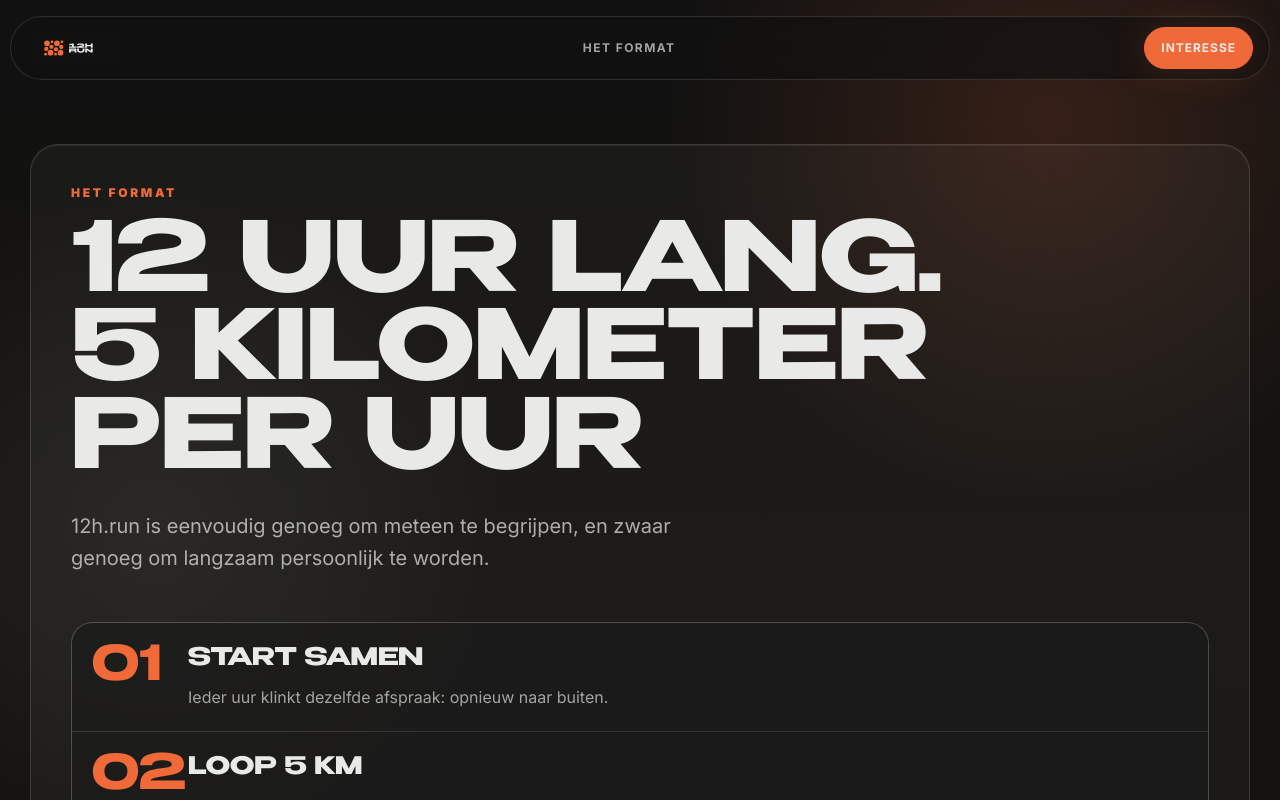
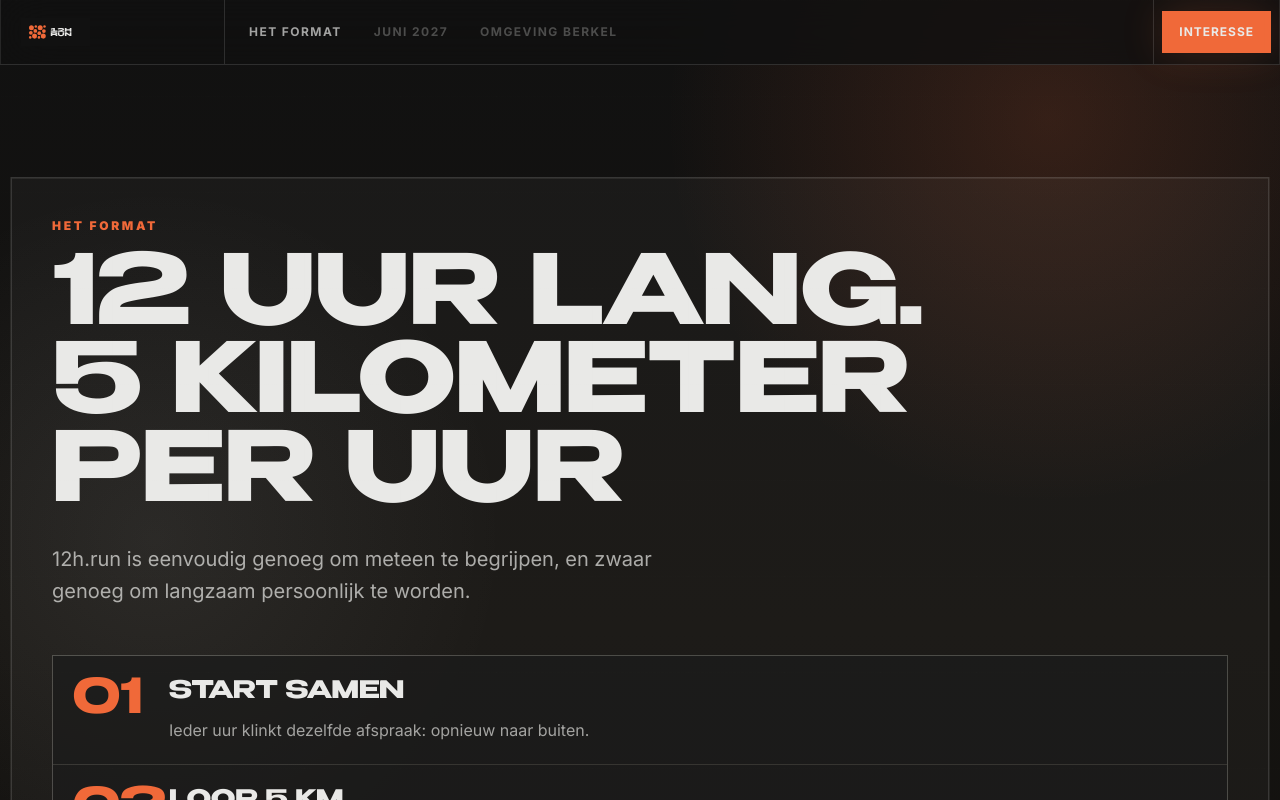
Before and after one commit to ruuddankers/12hrun, a Next.js app: page / in a window 1280 px wide. Shown: the top 800 px of the page. Built offline with nearby package versions, Linux system fonts and the light colour scheme.

Commit message:
Square off layout and update header grid

```diff
--- a/app/globals.css
+++ b/app/globals.css
@@ -47,10 +47,11 @@ body::before {
   content: "";
   opacity: 0.16;
   background-image:
-    linear-gradient(rgb(255 255 255 / 0.035) 1px, transparent 1px),
-    linear-gradient(90deg, rgb(255 255 255 / 0.025) 1px, transparent 1px);
-  background-size: 3px 3px;
-  mix-blend-mode: soft-light;
+    linear-gradient(rgb(233 233 231 / 0.055) 1px, transparent 1px),
+    linear-gradient(90deg, rgb(233 233 231 / 0.05) 1px, transparent 1px);
+  background-position: top center;
+  background-size: 96px 96px;
+  mix-blend-mode: normal;
 }
 
 a {
@@ -66,6 +67,7 @@ a {
 .container-page {
   width: min(100% - 1.25rem, 1340px);
   margin-inline: auto;
+  border-inline: 1px solid rgb(233 233 231 / 0.08);
 }
 
 .display-tight {
@@ -85,7 +87,7 @@ a {
 }
 
 .event-shell {
-  border-radius: 28px;
+  border-radius: 0;
   border: 1px solid rgb(233 233 231 / 0.14);
   background: rgb(233 233 231 / 0.035);
   box-shadow: inset 0 1px 0 rgb(233 233 231 / 0.08);
@@ -94,53 +96,7 @@ a {
 .dot-divider {
   height: 0.45rem;
   width: 0.45rem;
-  border-radius: 999px;
+  border-radius: 0;
   background: var(--accent);
   box-shadow: 0 0 24px rgb(240 105 57 / 0.45);
 }
-
-.marquee-track {
-  display: flex;
-  width: max-content;
-  min-width: 200%;
-  animation: marquee 30s linear infinite;
-}
-
-.marquee-track:hover {
-  animation-play-state: paused;
-}
-
-@keyframes marquee {
-  from {
-    transform: translateX(0);
-  }
-  to {
-    transform: translateX(-50%);
-  }
-}
-
-@keyframes accordion-down {
-  from {
-    height: 0;
-  }
-  to {
-    height: var(--radix-accordion-content-height);
-  }
-}
-
-@keyframes accordion-up {
-  from {
-    height: var(--radix-accordion-content-height);
-  }
-  to {
-    height: 0;
-  }
-}
-
-.animate-accordion-down {
-  animation: accordion-down 0.28s ease-out;
-}
-
-.animate-accordion-up {
-  animation: accordion-up 0.28s ease-out;
-}
--- a/components/sections/concept-section.tsx
+++ b/components/sections/concept-section.tsx
@@ -10,7 +10,7 @@ const rhythm = [
 
 export function ConceptSection() {
   return (
-    <section id="concept" className="px-3 pb-20 pt-28 md:px-5 md:pb-28 md:pt-36">
+    <section id="concept" className="border-b border-foreground/10 px-0 pb-20 pt-20 md:pb-28 md:pt-28">
       <div className="container-page">
         <Reveal>
           <div className="event-shell p-6 md:p-10">
@@ -19,7 +19,7 @@ export function ConceptSection() {
               title="12 uur lang. 5 kilometer per uur"
               body="12h.run is eenvoudig genoeg om meteen te begrijpen, en zwaar genoeg om langzaam persoonlijk te worden."
             />
-            <div className="mt-12 grid gap-px overflow-hidden rounded-[1.35rem] border border-foreground/12 bg-foreground/12">
+            <div className="mt-12 grid gap-px overflow-hidden border border-foreground/12 bg-foreground/12">
               {rhythm.map(([number, title, body]) => (
                 <div
                   key={number}
--- a/components/sections/site-header.tsx
+++ b/components/sections/site-header.tsx
@@ -5,26 +5,27 @@ import { interestMailto } from "@/lib/utils";
 
 export function SiteHeader() {
   return (
-    <header className="fixed left-0 right-0 top-4 z-40">
-      <div className="container-page flex h-16 items-center justify-between gap-5 rounded-full border border-foreground/14 bg-background/68 px-3 pl-5 backdrop-blur-2xl md:px-4 md:pl-6">
-        <Link href="/" className="flex items-center gap-3" aria-label="12h.run home">
-          <Image
-            src="/12hrun-logo.svg"
-            alt="12h.run"
-            width={132}
-            height={54}
-            priority
-            className="h-7 w-auto md:h-8"
-          />
+    <header className="sticky left-0 right-0 top-0 z-40 border-b border-foreground/14 bg-background/82 backdrop-blur-xl">
+      <div className="grid h-16 grid-cols-[1fr_auto] border-x border-foreground/10 md:grid-cols-[14rem_1fr_auto]">
+        <Link
+          href="/"
+          className="flex items-center border-r border-foreground/14 px-5"
+          aria-label="12h.run home"
+        >
+          <Image src="/12hrun-logo.svg" alt="12h.run" width={132} height={54} priority className="h-7 w-auto" />
         </Link>
-        <nav className="hidden items-center gap-7 text-xs font-bold uppercase tracking-[0.12em] text-foreground/68 md:flex">
+        <nav className="hidden items-center gap-8 px-6 text-xs font-bold uppercase tracking-[0.12em] text-foreground/68 md:flex">
           <a href="#concept" className="transition hover:text-foreground">
             Het format
           </a>
+          <span className="text-foreground/28">Juni 2027</span>
+          <span className="text-foreground/28">Omgeving Berkel</span>
         </nav>
-        <Button asChild size="sm">
-          <a href={interestMailto}>Interesse</a>
-        </Button>
+        <div className="flex items-center border-l border-foreground/14 p-2">
+          <Button asChild size="sm">
+            <a href={interestMailto}>Interesse</a>
+          </Button>
+        </div>
       </div>
     </header>
   );
--- a/components/shared/animated-dot-system.tsx
+++ b/components/shared/animated-dot-system.tsx
@@ -29,7 +29,7 @@ export function AnimatedDotSystem({
         return (
           <motion.span
             key={dot}
-            className="absolute left-1/2 top-1/2 rounded-full bg-accent"
+            className="absolute left-1/2 top-1/2 bg-accent"
             style={{
               width: size,
               height: size,
--- a/components/ui/button.tsx
+++ b/components/ui/button.tsx
@@ -4,7 +4,7 @@ import { cva, type VariantProps } from "class-variance-authority";
 import { cn } from "@/lib/utils";
 
 const buttonVariants = cva(
-  "inline-flex min-h-11 items-center justify-center gap-2 rounded-full border px-5 py-3 text-sm font-bold uppercase tracking-[0.08em] transition duration-300 focus-visible:outline focus-visible:outline-2 focus-visible:outline-offset-4 focus-visible:outline-accent disabled:pointer-events-none disabled:opacity-50",
+  "inline-flex min-h-11 items-center justify-center gap-2 border px-5 py-3 text-sm font-bold uppercase tracking-[0.08em] transition duration-300 focus-visible:outline focus-visible:outline-2 focus-visible:outline-offset-4 focus-visible:outline-accent disabled:pointer-events-none disabled:opacity-50",
   {
     variants: {
       variant: {
```
